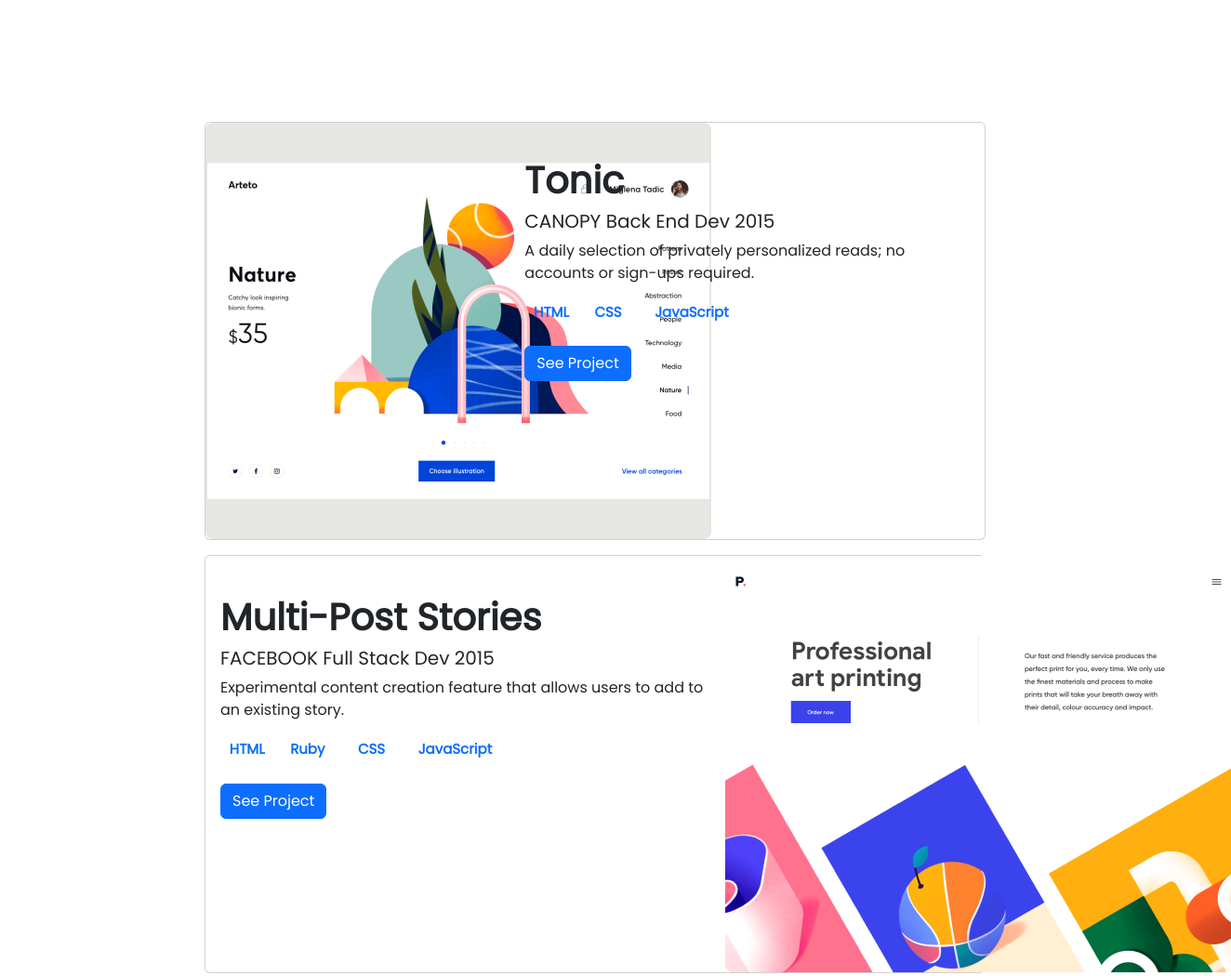
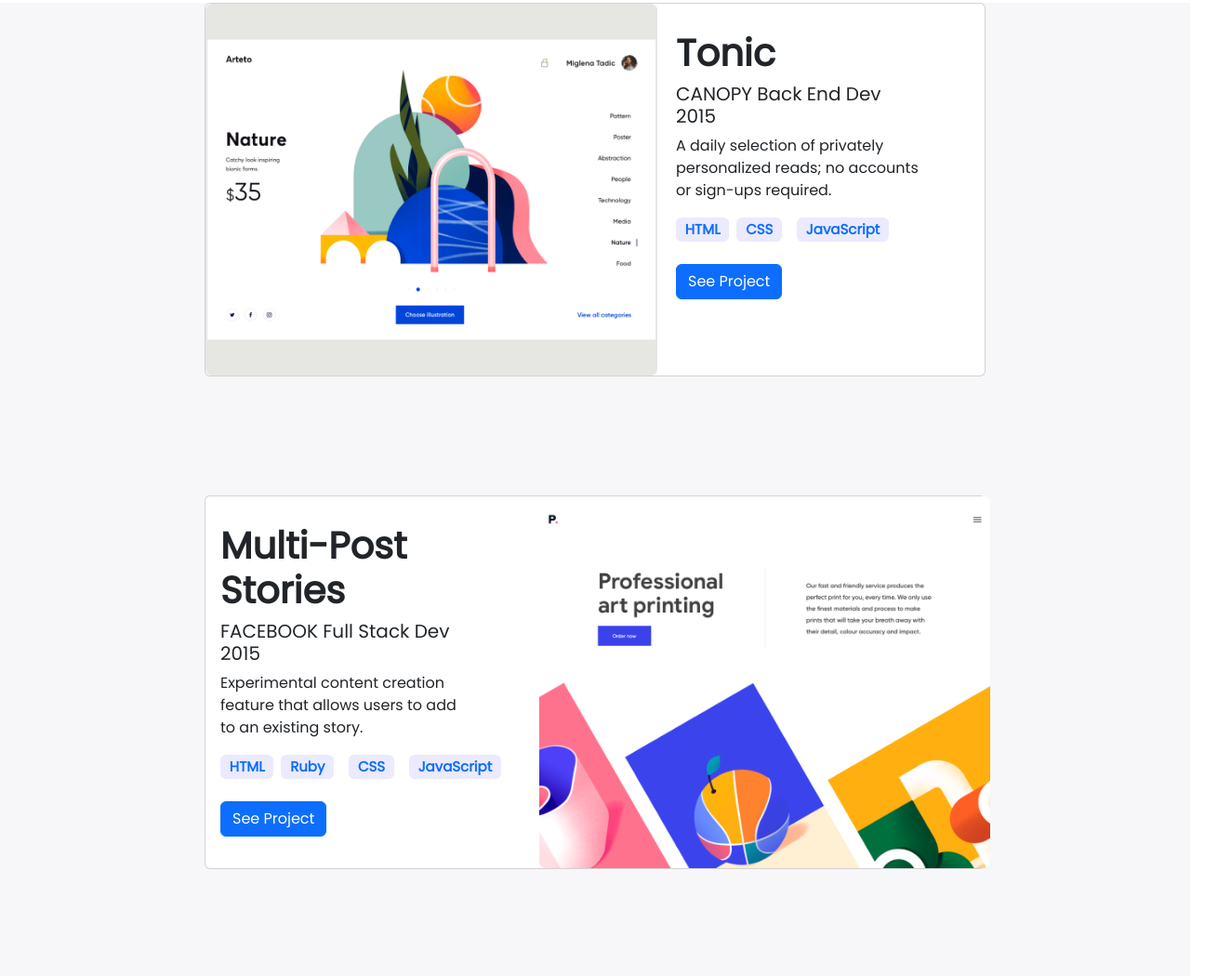
Before and after one commit to shihabrafio/Bootstrap-Portfolio, a plain HTML site: page index.html in a window 1280 px wide. Shown: the part 939-1989 px from the top of the page at 93% size, 1324 px wide, since content can reach past the window. Drawn offline with nearby package versions, Linux system fonts and the light colour scheme.

Commit message:
Add style.css

```diff
--- a/style.css
+++ b/style.css
@@ -33,3 +33,40 @@
 a {
   text-decoration: none;
 }
+
+.card {
+  display: flex;
+  flex-direction: column;
+  align-content: space-between;
+  margin-top: 10%;
+}
+.all_card {
+  margin-left: 25%;
+  margin-top: 10%;
+}
+.c1 {
+  height: 400px !important;
+}
+.card-body {
+  width: 300px !important;
+  float: right;
+}
+.card-left {
+  margin-left: -100px !important;
+}
+.badge {
+  background-color: #ebeafe;
+}
+.card-right {
+  margin-right: 100px !important;
+}
+.f-left {
+  float: left;
+}
+.c2 {
+  margin-left: -200px !important;
+}
+.content-2 {
+  margin-top: -10%;
+  background-color: #f7f7f9;
+}
```
